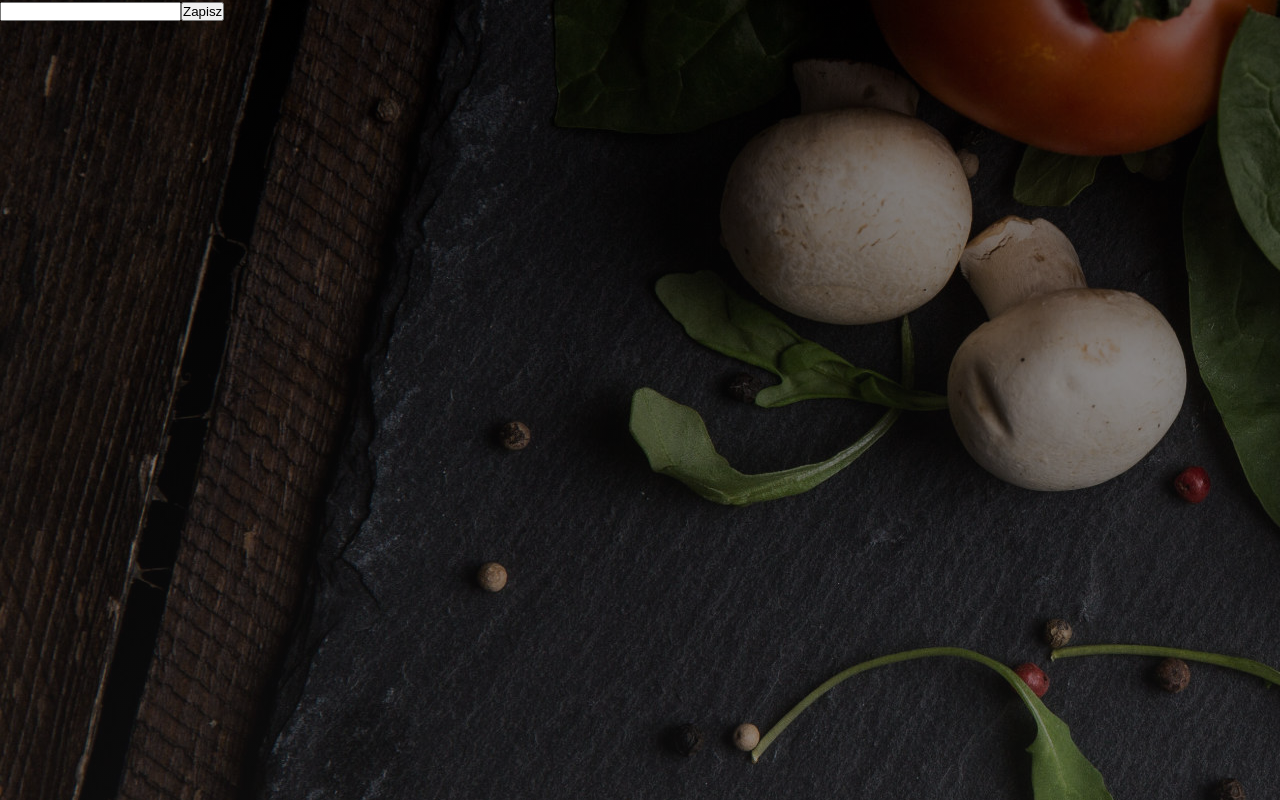
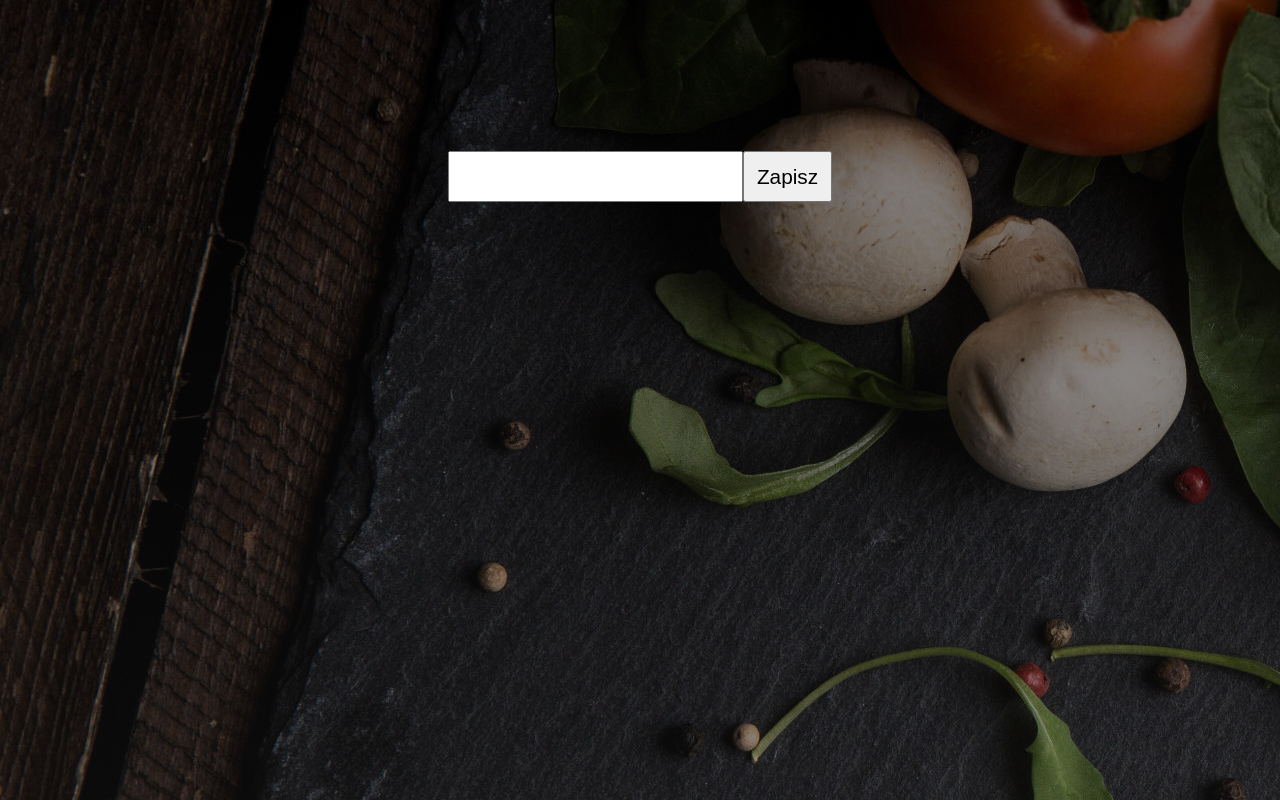
Before and after one commit to atrykp/what-s-for-dinner-react-app, a React (Create React App) app: page /edit/1 in a window 1280 px wide. Built offline with nearby package versions, Linux system fonts and the light colour scheme.

Commit message:
add style in EditDish.css

```diff
--- a/src/styles/EditDish.css
+++ b/src/styles/EditDish.css
@@ -1,3 +1,19 @@
 .editDish {
   color: white;
 }
+.editDish__name {
+  width: 90%;
+  margin: 10% auto;
+  text-align: center;
+  font-size: 2rem;
+}
+.editDish__name input {
+  font-size: 1.3rem;
+  padding: 1%;
+  margin-top: 2%;
+}
+.editDish__name button {
+  font-size: 1.3rem;
+  padding: 1%;
+  margin-top: 2%;
+}
```
